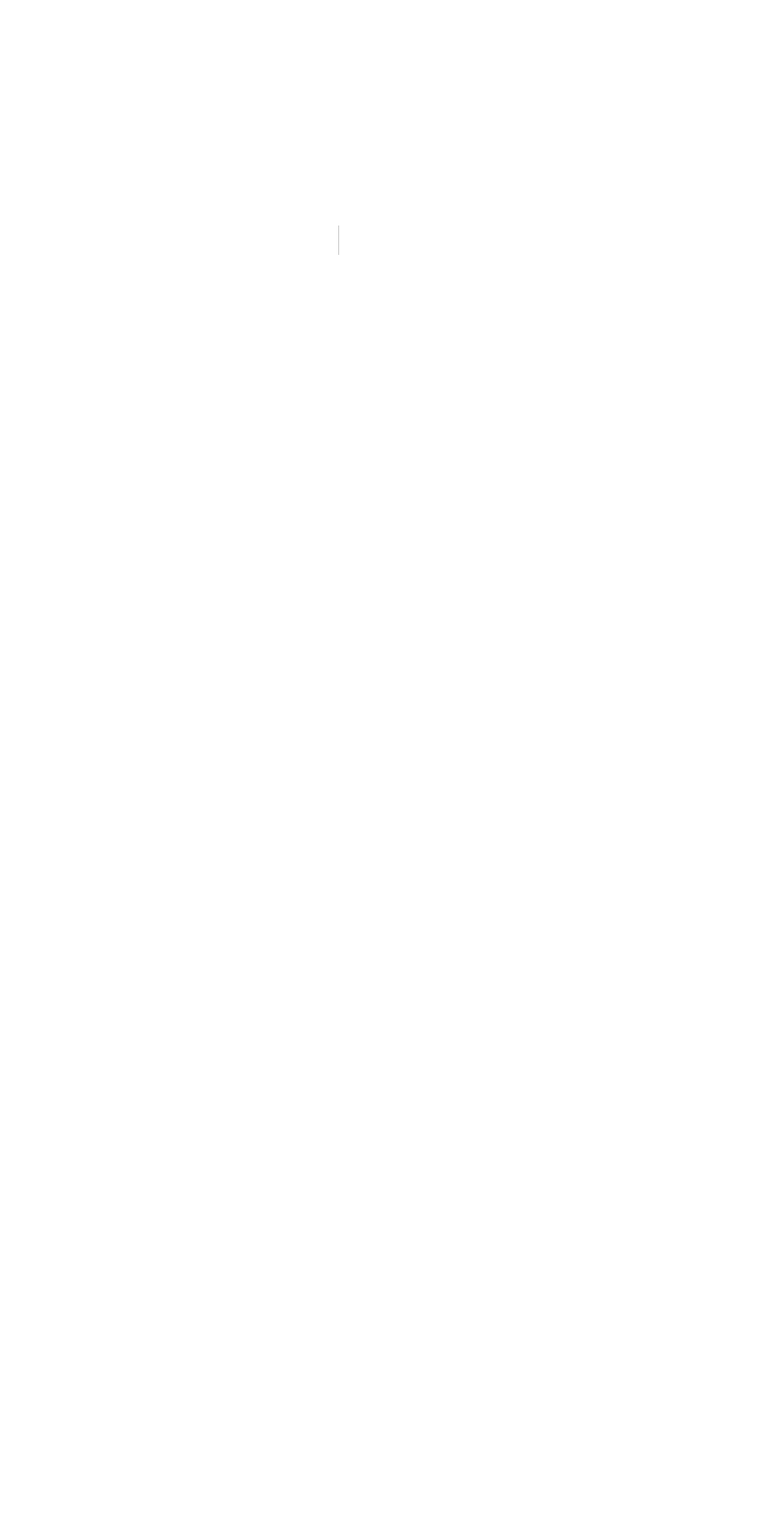
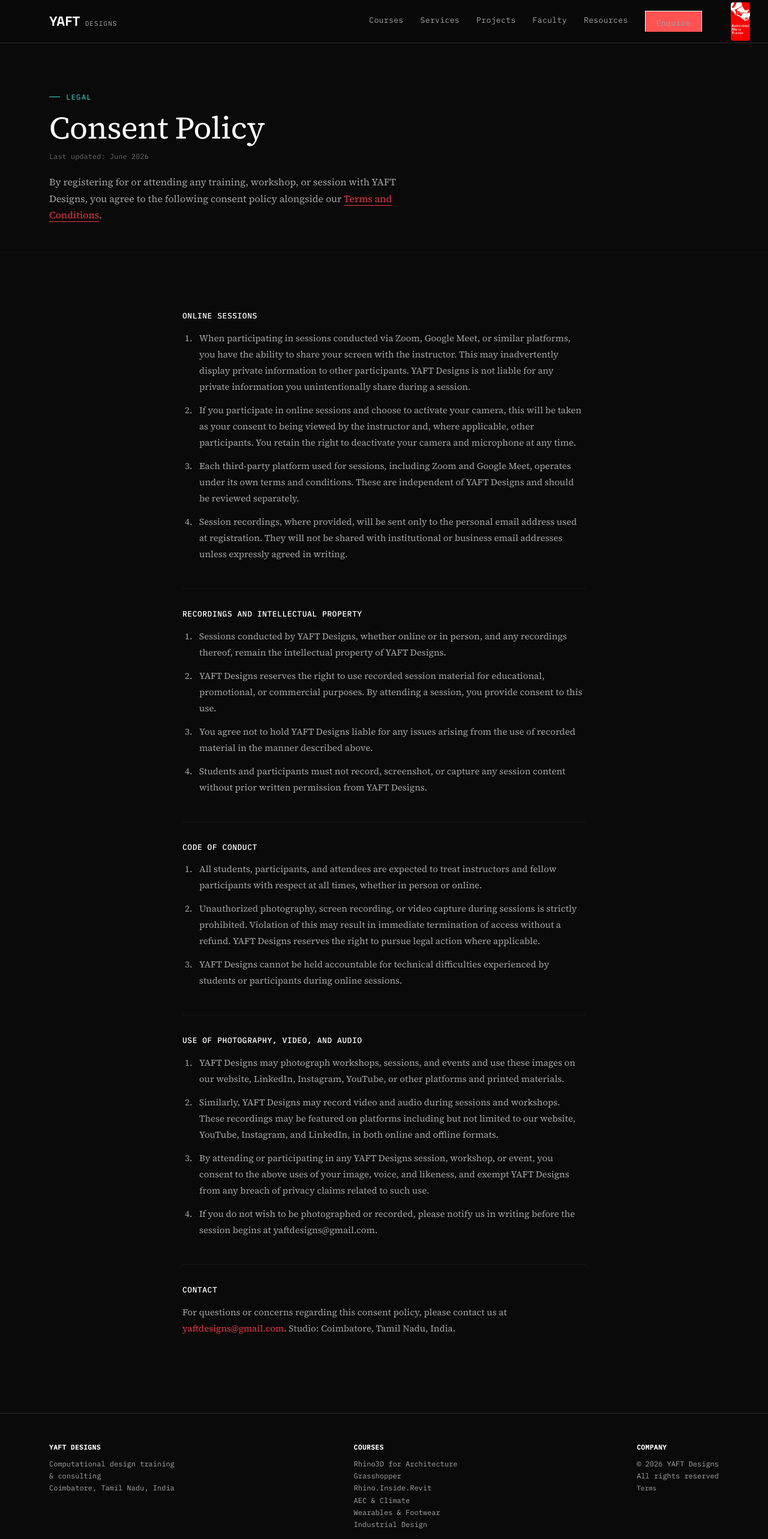
Before and after one commit to YAFTDesigns/yaftwebsite, a Next.js app: page /consent in a window 1280 px wide. Before the commit this address had no page. Shown: the top 2566 px of the page at 60% size. Before the commit the page ends 800 px from the top, so only its background shows below. Built offline with nearby package versions, Linux system fonts and the light colour scheme.

Commit message:
Add Consent policy page

```diff
--- /dev/null
+++ b/app/consent/page.tsx
@@ -0,0 +1,100 @@
+import type { Metadata } from 'next';
+import SiteHeader from '@/components/SiteHeader';
+import SiteFooter from '@/components/SiteFooter';
+import styles from '../terms/terms.module.css';
+
+export const metadata: Metadata = {
+  title: 'Consent Policy | YAFT Designs',
+  description: 'Consent policy for online sessions, recordings, photography, and code of conduct at YAFT Designs.',
+  alternates: { canonical: 'https://yaftdesigns.com/consent' },
+};
+
+const CLAUSES = [
+  {
+    title: 'Online Sessions',
+    items: [
+      'When participating in sessions conducted via Zoom, Google Meet, or similar platforms, you have the ability to share your screen with the instructor. This may inadvertently display private information to other participants. YAFT Designs is not liable for any private information you unintentionally share during a session.',
+      'If you participate in online sessions and choose to activate your camera, this will be taken as your consent to being viewed by the instructor and, where applicable, other participants. You retain the right to deactivate your camera and microphone at any time.',
+      'Each third-party platform used for sessions, including Zoom and Google Meet, operates under its own terms and conditions. These are independent of YAFT Designs and should be reviewed separately.',
+      'Session recordings, where provided, will be sent only to the personal email address used at registration. They will not be shared with institutional or business email addresses unless expressly agreed in writing.',
+    ]
+  },
+  {
+    title: 'Recordings and Intellectual Property',
+    items: [
+      'Sessions conducted by YAFT Designs, whether online or in person, and any recordings thereof, remain the intellectual property of YAFT Designs.',
+      'YAFT Designs reserves the right to use recorded session material for educational, promotional, or commercial purposes. By attending a session, you provide consent to this use.',
+      'You agree not to hold YAFT Designs liable for any issues arising from the use of recorded material in the manner described above.',
+      'Students and participants must not record, screenshot, or capture any session content without prior written permission from YAFT Designs.',
+    ]
+  },
+  {
+    title: 'Code of Conduct',
+    items: [
+      'All students, participants, and attendees are expected to treat instructors and fellow participants with respect at all times, whether in person or online.',
+      'Unauthorized photography, screen recording, or video capture during sessions is strictly prohibited. Violation of this may result in immediate termination of access without a refund. YAFT Designs reserves the right to pursue legal action where applicable.',
+      'YAFT Designs cannot be held accountable for technical difficulties experienced by students or participants during online sessions.',
+    ]
+  },
+  {
+    title: 'Use of Photography, Video, and Audio',
+    items: [
+      'YAFT Designs may photograph workshops, sessions, and events and use these images on our website, LinkedIn, Instagram, YouTube, or other platforms and printed materials.',
+      'Similarly, YAFT Designs may record video and audio during sessions and workshops. These recordings may be featured on platforms including but not limited to our website, YouTube, Instagram, and LinkedIn, in both online and offline formats.',
+      'By attending or participating in any YAFT Designs session, workshop, or event, you consent to the above uses of your image, voice, and likeness, and exempt YAFT Designs from any breach of privacy claims related to such use.',
+      'If you do not wish to be photographed or recorded, please notify us in writing before the session begins at yaftdesigns@gmail.com.',
+    ]
+  },
+];
+
+export default function ConsentPage() {
+  return (
+    <>
+      <SiteHeader />
+      <main>
+        <section className={styles.hero}>
+          <div className="wrap">
+            <div className="eyebrow">LEGAL</div>
+            <h1 className={styles.title}>Consent Policy</h1>
+            <p className={styles.updated}>Last updated: June 2026</p>
+            <p className={styles.intro}>
+              By registering for or attending any training, workshop, or session with YAFT Designs, you agree to the following consent policy alongside our{' '}
+              <a href="/terms" style={{ color: 'var(--brass)', borderBottom: '1px solid var(--brass)' }}>Terms and Conditions</a>.
+            </p>
+          </div>
+        </section>
+
+        <section className={styles.content}>
+          <div className={styles.wrap}>
+            {CLAUSES.map((section, i) => (
+              <div key={i} className={styles.clause}>
+                <h2 className={styles.clauseTitle}>{section.title}</h2>
+                <ol style={{ paddingLeft: 20, margin: 0 }}>
+                  {section.items.map((item, j) => (
+                    <li key={j} style={{
+                      fontSize: 15,
+                      lineHeight: 1.8,
+                      color: 'var(--ink-soft)',
+                      marginBottom: 12,
+                      paddingLeft: 8,
+                    }}>{item}</li>
+                  ))}
+                </ol>
+              </div>
+            ))}
+
+            <div className={styles.clause}>
+              <h2 className={styles.clauseTitle}>Contact</h2>
+              <p className={styles.clauseBody}>
+                For questions or concerns regarding this consent policy, please contact us at{' '}
+                <a href="mailto:yaftdesigns@gmail.com" style={{ color: 'var(--brass)' }}>yaftdesigns@gmail.com</a>.
+                Studio: Coimbatore, Tamil Nadu, India.
+              </p>
+            </div>
+          </div>
+        </section>
+      </main>
+      <SiteFooter />
+    </>
+  );
+}
```
